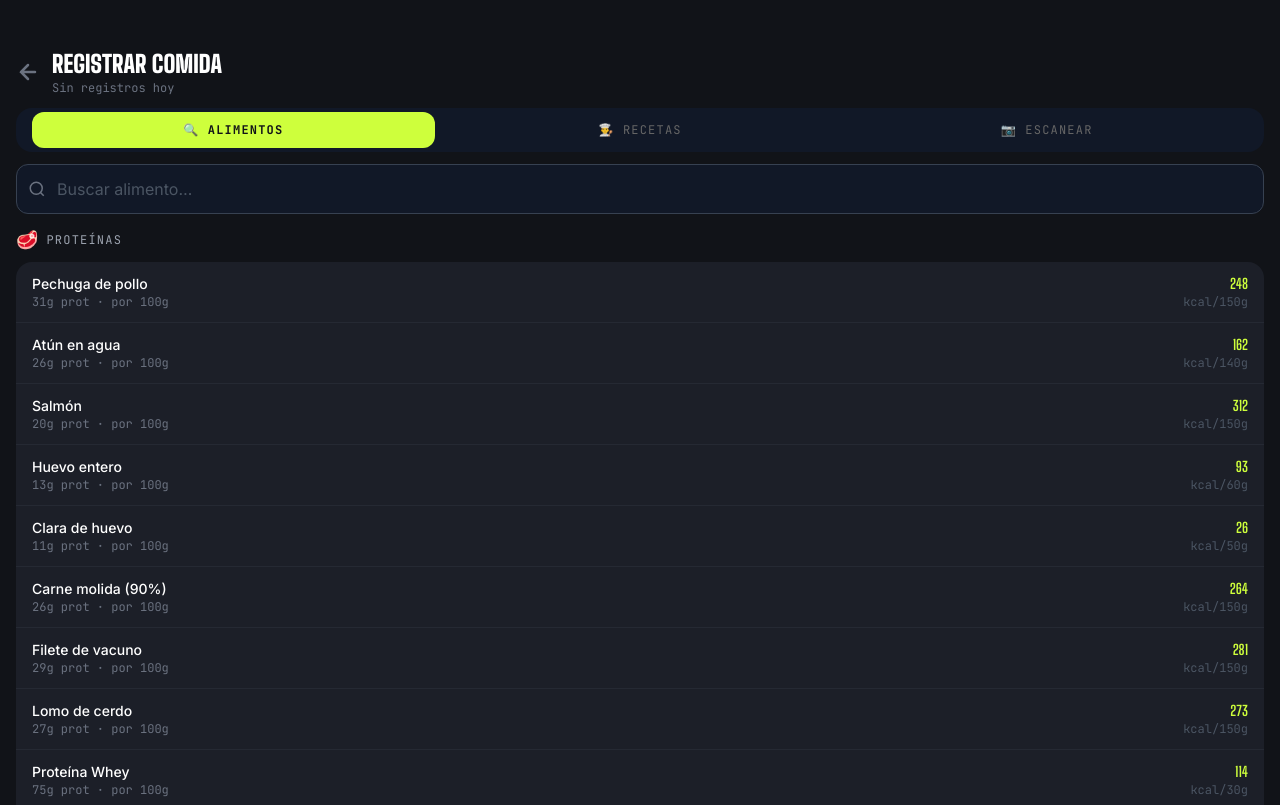
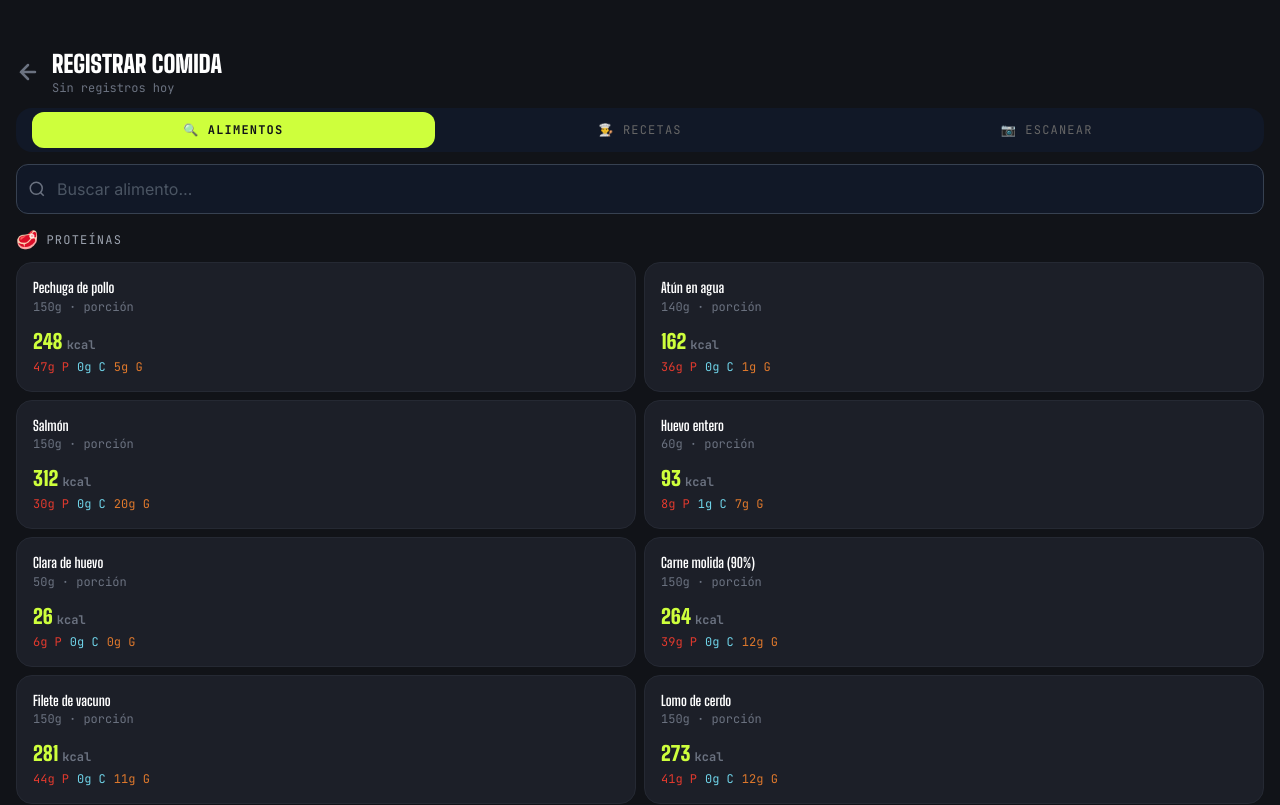
Before and after one commit to alejandrocalderon777/modo-maquina, a React (Vite) app: page /food-log in a window 1280 px wide. Shown: the top 805 px of the page. Built offline with nearby package versions, Linux system fonts and the light colour scheme.

Commit message:
ui: food items as 2-col card grid with kcal + macro breakdown per item

```diff
--- a/src/pages/FoodLog.tsx
+++ b/src/pages/FoodLog.tsx
@@ -298,19 +298,23 @@ export default function FoodLog() {
                     <span className="text-lg">{CATEGORY_ICONS[group.category]}</span>
                     <p className="font-mono text-xs text-gray-400 uppercase tracking-widest">{group.category}</p>
                   </div>
-                  <div className="rounded-2xl overflow-hidden" style={{background:'#1C1F28'}}>
-                    {group.items.map((food, i) => (
+                  <div className="grid grid-cols-2 gap-2">
+                    {group.items.map((food) => (
                       <button key={food.id}
                         onClick={()=>{ setSelected({source:'db',item:food}); setGrams(String(food.serving)); setScanState('confirm') }}
-                        className="w-full flex items-center justify-between px-4 py-3 text-left hover:bg-gray-700 transition-colors active:scale-95"
-                        style={{borderBottom: i < group.items.length-1 ? '1px solid #252933' : 'none'}}>
+                        className="flex flex-col justify-between p-4 rounded-2xl text-left active:scale-95 transition-transform"
+                        style={{background:'#1C1F28', border:'1px solid #252933'}}>
+                        <div className="mb-3">
+                          <p className="text-white font-display font-bold text-sm leading-tight">{food.name}</p>
+                          <p className="text-gray-500 text-xs font-mono mt-0.5">{food.serving}{food.unit} · porción</p>
+                        </div>
                         <div>
-                          <p className="text-white font-body text-sm font-medium">{food.name}</p>
-                          <p className="text-gray-500 text-xs font-mono">{food.prot}g prot · por 100g</p>
-                        </div>
-                        <div className="text-right ml-3 flex-shrink-0">
-                          <p className="text-volt font-display font-bold text-sm">{Math.round(food.cal * food.serving / 100)}</p>
-                          <p className="text-gray-600 text-xs font-mono">kcal/{food.serving}{food.unit}</p>
+                          <p className="text-volt font-display font-black text-xl">{Math.round(food.cal * food.serving / 100)}<span className="text-xs font-mono text-gray-500 ml-1">kcal</span></p>
+                          <div className="flex gap-2 mt-1">
+                            <span className="font-mono text-xs" style={{color:'#E23A2E'}}>{Math.round(food.prot * food.serving / 100)}g P</span>
+                            <span className="font-mono text-xs" style={{color:'#6FD3E8'}}>{Math.round(food.carbs * food.serving / 100)}g C</span>
+                            <span className="font-mono text-xs" style={{color:'#DE782C'}}>{Math.round(food.fat * food.serving / 100)}g G</span>
+                          </div>
                         </div>
                       </button>
                     ))}
```
